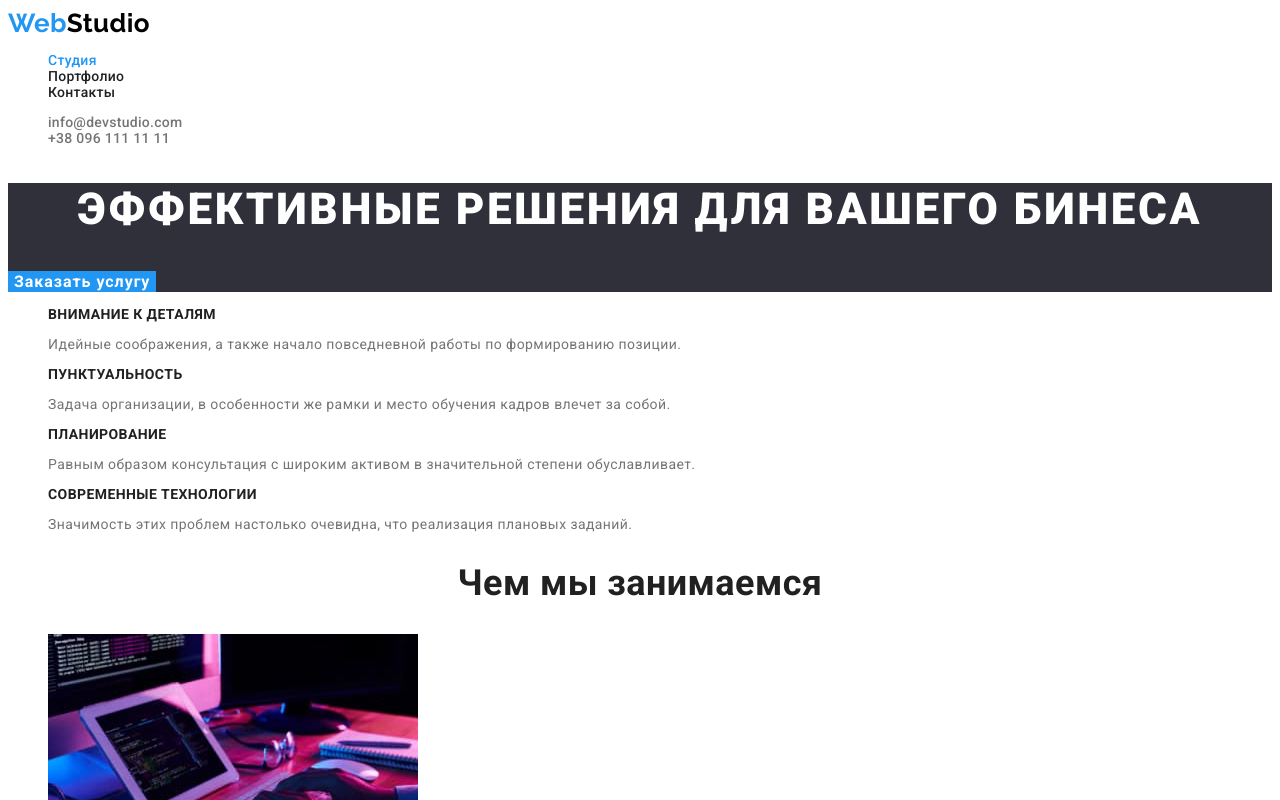
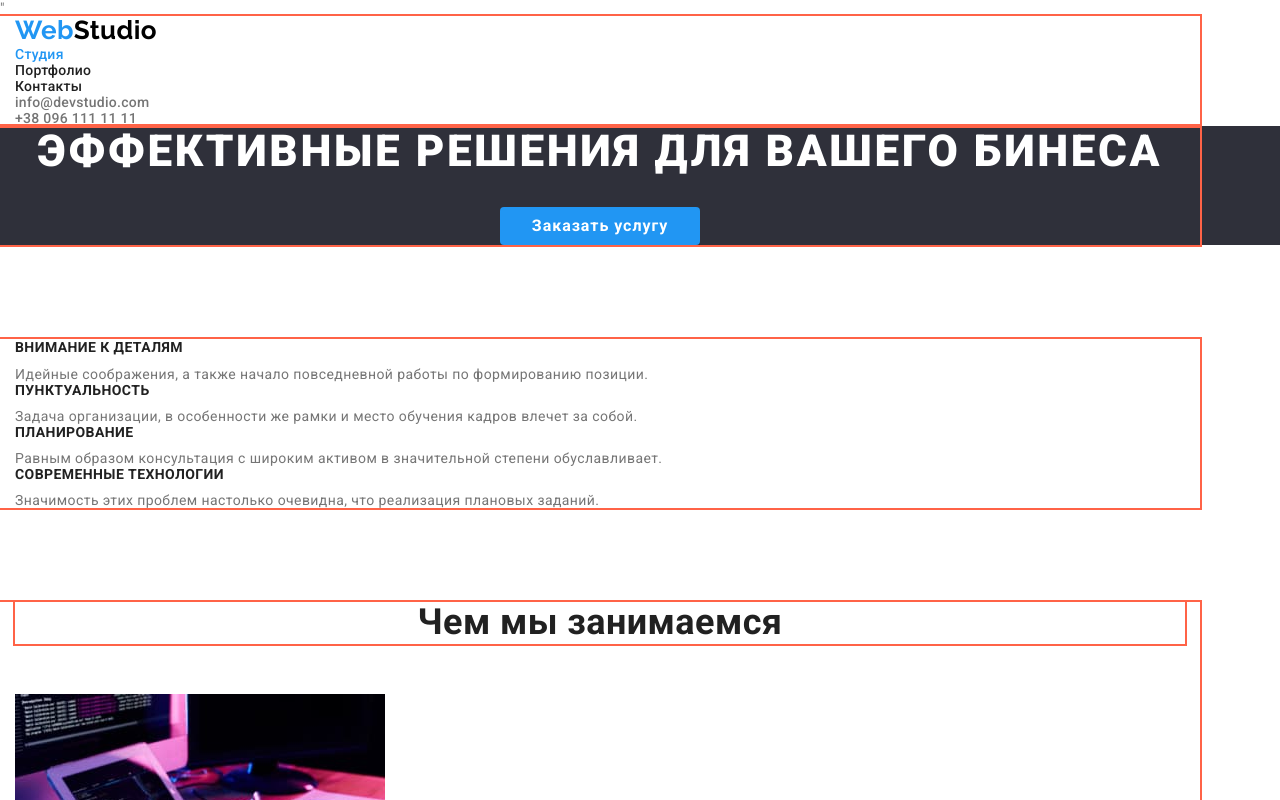
Before and after one commit to Nadiia92/goit-markup-hw-03, a plain HTML site: page index.html in a window 1280 px wide. Shown: the top 800 px of the page. Drawn offline with nearby package versions, Linux system fonts and the light colour scheme.

Commit message:
добавляет часть разметки

```diff
--- a/css/styles.css
+++ b/css/styles.css
@@ -37,6 +37,15 @@
                 --header-letter-spacing: 0.02em;
                 --hero-letter-spacing: 0.06em;
             }
+            /* html {
+                box-sizing: border-box;
+            }
+
+            *,
+            *::before,
+            *::after {
+                box-sizing: inherit;
+            } */
 
             body {
                 background-color: var(--primary-background-color);
@@ -51,6 +60,19 @@
 
             ul {
                 list-style: none;
+                padding: 0;
+                margin: 0;
+            }
+
+            h1,
+            h2,
+            h3 {
+                margin-top: 0;
+            }
+
+            p {
+                margin-top: 0;
+                margin-bottom: 0;
             }
 
             .logo {
@@ -101,22 +123,34 @@
             .mail-tel .link:focus {
                 color: var(--accent-color);
             }
+
+            .container {
+                width: 1200px;
+                padding-left: 15px;
+                padding-right: 15px;
+                margin: 0, auto;
+                outline: 2px solid tomato;
+            }
             /* hero */
 
             .hero {
+                margin-bottom: 94px;
                 background-color: var(--hero-background-color);
+                text-align: center;
             }
 
             .hero-title {
+                margin-bottom: 30px;
                 color: var(--accent-white-color);
                 font-weight: var(--hero-font-weight);
                 font-size: var(--hero-font-size);
                 line-height: var(--hero-line-height);
-                text-align: center;
                 letter-spacing: var(--hero-letter-spacing);
             }
 
             .hero-button {
+                border-radius: 4px;
+                padding: 10px 32px;
                 color: var(--accent-white-color);
                 background-color: var(--accent-color);
                 font-weight: var(--secondary-font-weight);
@@ -136,15 +170,22 @@
             /* section */
 
             .section-title {
+                margin-bottom: 50px;
                 color: var(--title-text-color);
                 font-weight: var(--secondary-font-weight);
                 font-size: var(--title-font-size);
                 line-height: var(--h2-line-height);
                 text-align: center;
+                outline: 2px solid tomato;
             }
             /* features */
 
+            .features-section {
+                margin-bottom: 94px;
+            }
+
             .features .title {
+                margin-bottom: 10px;
                 color: var(--title-text-color);
                 font-weight: var(--secondary-font-weight);
                 font-size: var(--primary-font-size);
@@ -153,13 +194,20 @@
             .features .text {
                 line-height: var(--secondary-line-height);
             }
+            /* our work */
+
+            .section-work {
+                margin-bottom: 94px;
+            }
             /* our command */
 
             .section-command {
                 background-color: var(--secondary-background-color);
+                margin-bottom: 94px;
             }
 
             .section-command .name {
+                margin-bottom: 10px;
                 color: var(--title-text-color);
                 font-weight: var(--header-font-weight);
                 font-size: var(--secondary-font-size);
@@ -201,6 +249,9 @@
             /* button */
 
             .button {
+                border-radius: 4px;
+                padding: 6px 22px;
+                display: inline-block;
                 color: var(--title-text-color);
                 background-color: var(--secondary-background-color);
                 font-weight: var(--header-font-weight);
--- a/index.html
+++ b/index.html
@@ -9,11 +9,14 @@
     <link rel="preconnect" href="https://fonts.googleapis.com">
     <link rel="preconnect" href="https://fonts.gstatic.com" crossorigin>
     <link href="https://fonts.googleapis.com/css2?family=Raleway:wght@700&family=Roboto:wght@400;500;700;900&display=swap" rel="stylesheet">
+    <link rel="stylesheet" href="https://cdnjs.cloudflare.com/ajax/libs/modern-normalize/1.1.0/modern-normalize.min.css" integrity="sha512-wpPYUAdjBVSE4KJnH1VR1HeZfpl1ub8YT/NKx4PuQ5NmX2tKuGu6U/JRp5y+Y8XG2tV+wKQpNHVUX03MfMFn9Q==" crossorigin="anonymous" referrerpolicy="no-referrer"
+    />"
     <link rel="stylesheet " href="./css/styles.css ">
 </head>
 
 <body>
     <header>
+        <div class="container">
             <nav>
                 <a href="/" class="logo"><span class="web">Web</span><span class="studio-header">Studio</span></a>
                 <ul class="site-nav ">
@@ -26,13 +29,18 @@
                 <li><a href="mailto:info@devstudio.com" class="link">info@devstudio.com</a></li>
                 <li><a href="tel:+380961111111" class="link">+38 096 111 11 11</a></li>
             </ul>
+        </div>
     </header>
     <main>
         <section class="hero">
+            <div class="container">
                 <h1 class="hero-title">ЭФФЕКТИВНЫЕ РЕШЕНИЯ ДЛЯ ВАШЕГО БИНЕСА</h1>
                 <button type="button" class="hero-button">Заказать услугу</button>
+            </div>
         </section>
-        <section>
+
+        <section class="features-section">
+            <div class="container">
                 <ul class="features">
                     <li>
                         <h3 class="title">ВНИМАНИЕ К ДЕТАЛЯМ</h3>
@@ -54,16 +62,22 @@
                         <p class="text">Значимость этих проблем настолько очевидна, что реализация плановых заданий.</p>
                     </li>
                 </ul>
+            </div>
         </section>
-        <section class="section">
+
+        <section class="section-work">
+            <div class="container">
                 <h2 class="section-title">Чем мы занимаемся</h2>
                 <ul>
                     <li> <img src="./images/box1.jpg" alt="Планшет" width="370"></li>
                     <li> <img src="./images/box2.jpg" alt="Ноут" width="370"></li>
                     <li> <img src="./images/box3.jpg" alt="Смартфон" width="370"></li>
                 </ul>
+            </div>
         </section>
+
         <section class="section-command">
+            <div class="container">
                 <h2 class="section-title">Наша команда</h2>
                 <ul>
                     <li class="figure">
@@ -87,6 +101,7 @@
                         <p class="profession">UI Designer</p>
                     </li>
                 </ul>
+            </div>
         </section>
     </main>
 
```
Also changed, not shown: portfolio.html (+2 -0 lines). Lines whose indentation alone changed are shown as unchanged.
